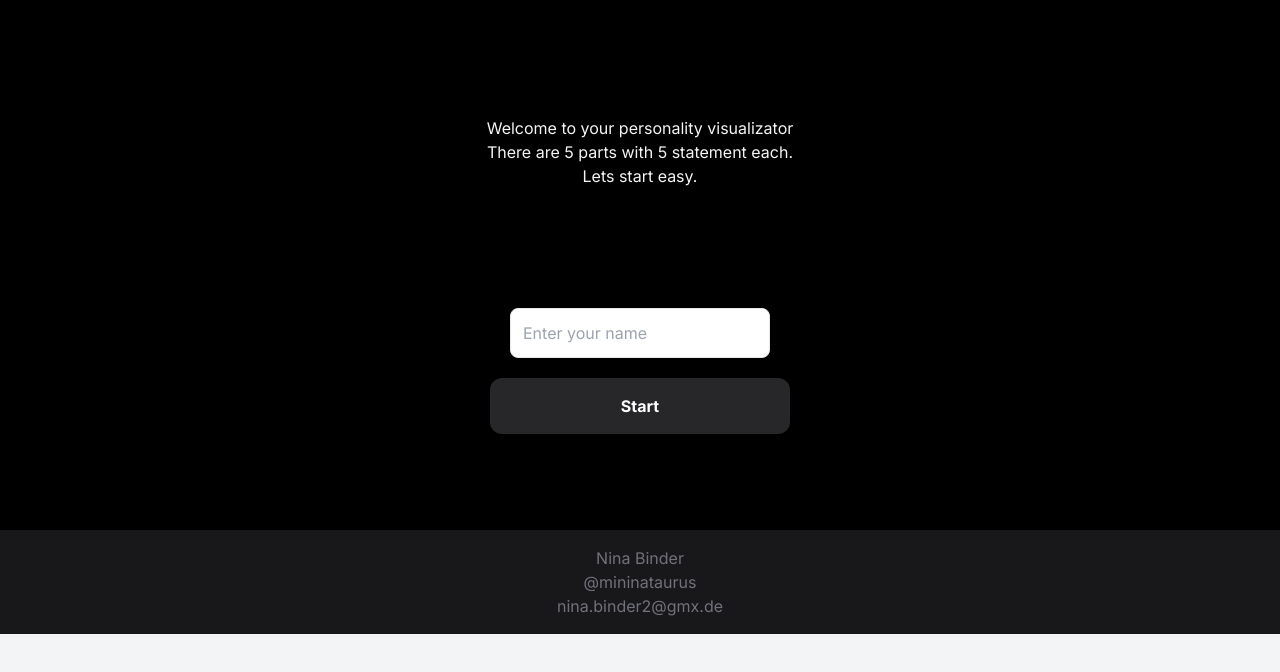
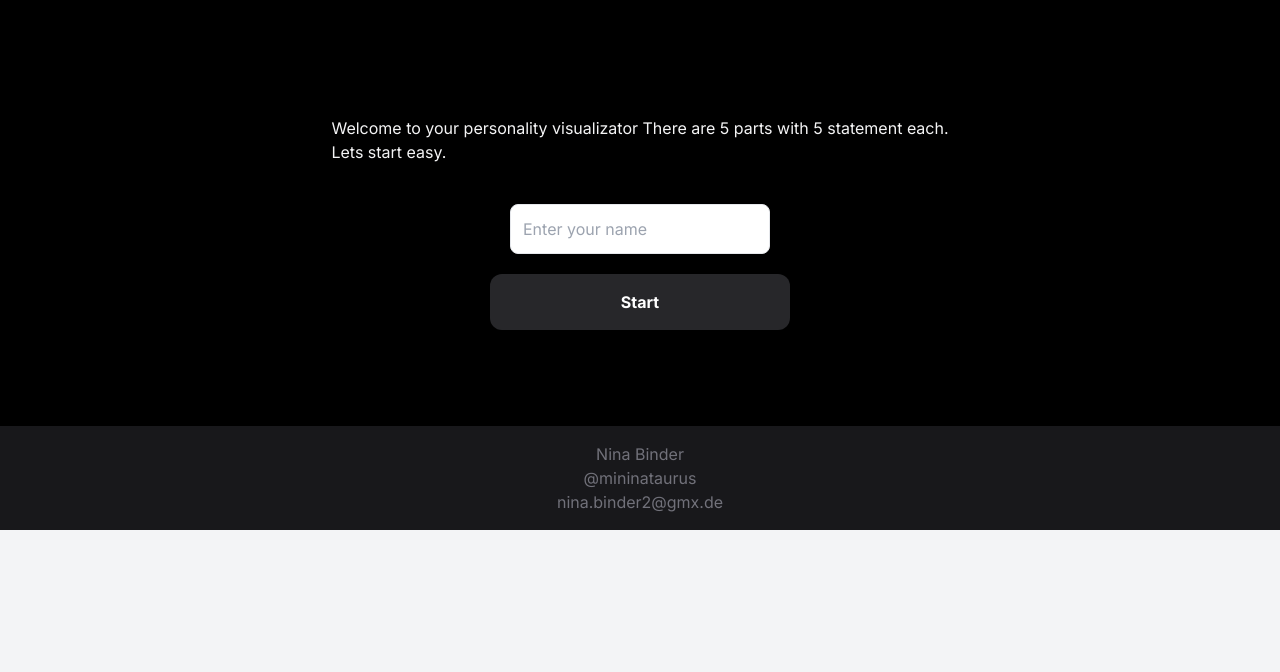
Before and after one commit to NinaBinaBinder/PsyCode, a Next.js app: page /start in a window 1280 px wide. Shown: the top 672 px of the page. Built offline with nearby package versions, Linux system fonts and the light colour scheme; no server answers.

Commit message:
fix start

```diff
--- a/src/app/start/page.tsx
+++ b/src/app/start/page.tsx
@@ -3,11 +3,6 @@ import Name from "@/components/name";
 export default async function Page() {
   return (
     <main className="flex flex-col h-full  bg-black items-center p-24">
-      <div className="flex flex-col mb-20 p-5 text-zinc-100 items-center">
-        <p>Welcome to your personality visualizator</p>
-        <p>There are 5 parts with 5 statement each. </p>
-        <p> Lets start easy.</p>
-      </div>
       <Name />
     </main>
   );
--- a/src/components/name.tsx
+++ b/src/components/name.tsx
@@ -9,8 +9,8 @@ export default function Name() {
   const [name, setName] = useState("");
   const router = useRouter();
 
-  async function handleStart(event: { preventDefault: () => void; }) {
-    event.preventDefault()
+  async function handleStart(event: { preventDefault: () => void }) {
+    event.preventDefault();
 
     if (name.length < 3) {
       toast.error("(ง •̀_•́)ง Please enter a name with at least 3 characters.");
@@ -19,7 +19,7 @@ export default function Name() {
         await addPerson({ name });
         toast.success(`Hello ${name} ~(‾▿‾)~`);
         setName("");
-        router.push('../test/1');
+        router.push("../test/1");
       } catch (error) {
         console.error(error);
         toast.error("An error occurred while adding the name (╥﹏╥)");
@@ -28,7 +28,13 @@ export default function Name() {
   }
 
   return (
-    <form className="flex flex-col" onSubmit={handleStart}>
+    <div className="flex flex-col items-center">
+      <p className="flex flex-col p-5 text-zinc-100 justify-center">
+        Welcome to your personality visualizator There are 5 parts with 5
+        statement each.
+        <br/> Lets start easy.
+      </p>
+      <form className="jutsify-center flex flex-col" onSubmit={handleStart}>
         <input
           type="text"
           value={name} // Bind the input value to the state
@@ -44,5 +50,6 @@ export default function Name() {
           Start
         </button>
       </form>
+    </div>
   );
 }
```
Lines whose indentation alone changed are shown as unchanged.
